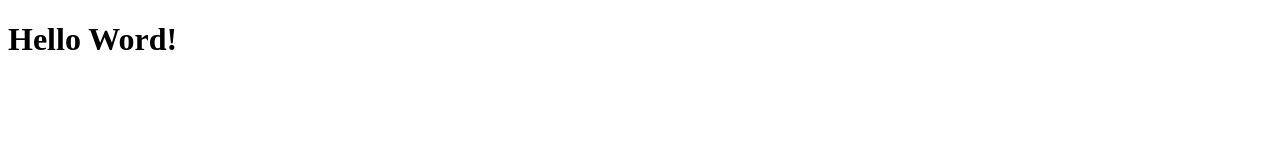
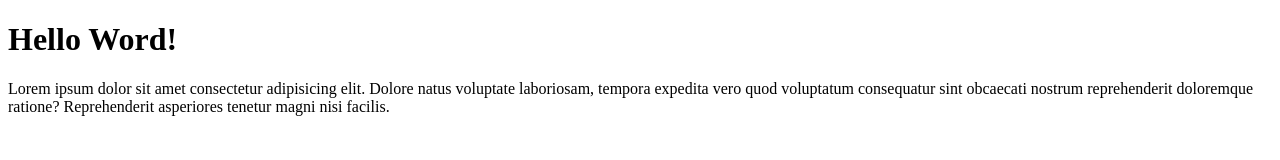
Before and after one commit to fakhrezi/wpu-git-test, a plain HTML site: page index.html in a window 1280 px wide. Drawn offline with Linux system fonts and the light colour scheme.

Commit message:
Menambahkan paragraf

```diff
--- a/index.html
+++ b/index.html
@@ -8,5 +8,6 @@
 </head>
 <body>
     <h1>Hello Word!</h1>
+    <p>Lorem ipsum dolor sit amet consectetur adipisicing elit. Dolore natus voluptate laboriosam, tempora expedita vero quod voluptatum consequatur sint obcaecati nostrum reprehenderit doloremque ratione? Reprehenderit asperiores tenetur magni nisi facilis.</p>
 </body>
 </html>
```
